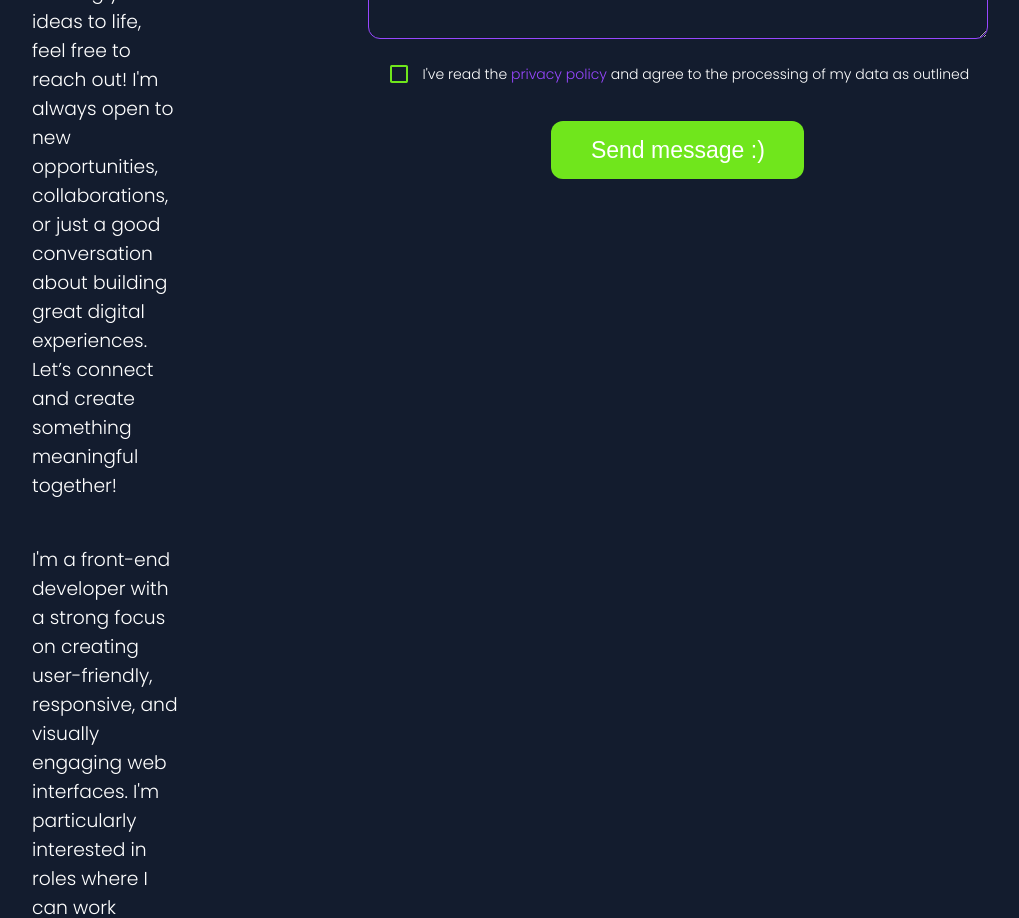
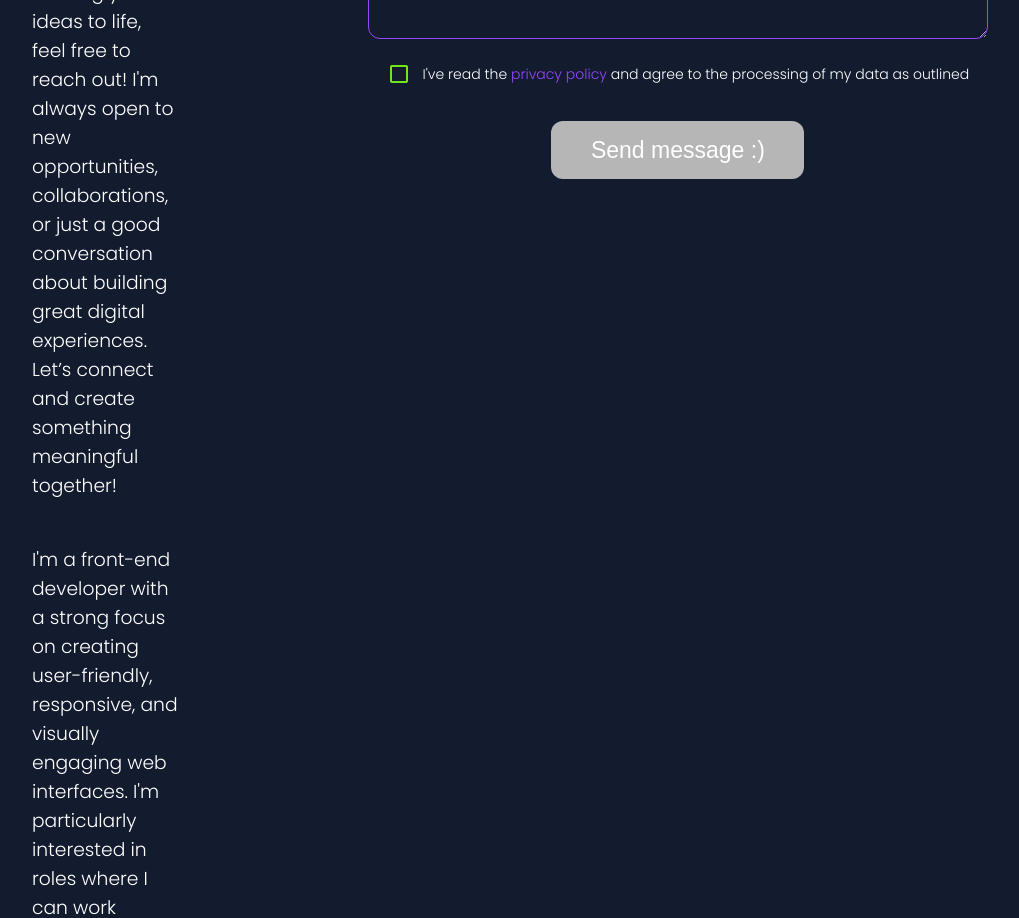
Before and after one commit to D-Aldin/Portfolio, an Angular app in the folder portfolio/: page / in a window 1280 px wide. Shown: the part 7300-8218 px from the top of the page, without its empty margins (168-1187 px from the left). Built offline with nearby package versions, Linux system fonts and the light colour scheme.

Commit message:
add validation for input type checkbox

```diff
--- a/portfolio/src/app/main-content/contact/contact-form/contact-form.component.html
+++ b/portfolio/src/app/main-content/contact/contact-form/contact-form.component.html
@@ -15,11 +15,11 @@
 
     <div class="checkbox">
       <label for="policy">I've read the <span>privacy policy</span> and agree to the processing of my data as outlined</label>
-      <input type="checkbox" id="policy" name="policy" value="newsletter">
+      <input type="checkbox" id="policy" name="policy" value="newsletter" [(ngModel)] = "isChecked" required >
     </div>
 
     <div class="submit-btn">
-       <input type="submit" value="Send message :)">
+       <input [ngClass]="{'isChecked': isChecked}" type="submit" value="Send message :)">
     </div>
 
   </form>
--- a/portfolio/src/app/main-content/contact/contact-form/contact-form.component.scss
+++ b/portfolio/src/app/main-content/contact/contact-form/contact-form.component.scss
@@ -59,7 +59,7 @@ input[type="checkbox"] {
 input[type="submit"] {
   width: 253px;
   height: 58px;
-  background-color: $color-green;
+  background-color: rgb(182, 182, 182);
   color: white;
   padding: 12px 20px;
   border: none;
@@ -114,3 +114,7 @@ h4 {
   justify-content: center;
   display: flex;
 }
+
+.isChecked {
+  background-color: $color-green !important;
+}
--- a/portfolio/src/app/main-content/contact/contact-form/contact-form.component.ts
+++ b/portfolio/src/app/main-content/contact/contact-form/contact-form.component.ts
@@ -1,27 +1,27 @@
-import { Component, Inject, inject } from '@angular/core';
+import { Component, inject } from '@angular/core';
 import { FormsModule } from '@angular/forms';
 import { HttpClient } from '@angular/common/http';
 import { HttpClientModule } from '@angular/common/http';
-
 import { NgForm } from '@angular/forms';
+import { CommonModule } from '@angular/common';
 
 @Component({
   selector: 'app-contact-form',
   standalone: true,
-  imports: [FormsModule, HttpClientModule],
+  imports: [FormsModule, HttpClientModule, CommonModule],
   templateUrl: './contact-form.component.html',
   styleUrl: './contact-form.component.scss',
 })
 export class ContactFormComponent {
   http = inject(HttpClient);
+  isChecked: boolean = false;
+  mailTest: boolean = true;
 
   contactData = {
     name: '',
     email: '',
     message: '',
   };
-
-  mailTest = true;
 
   post = {
     endPoint: 'https://www.aldin-dobric.de//sendMail.php',
```
